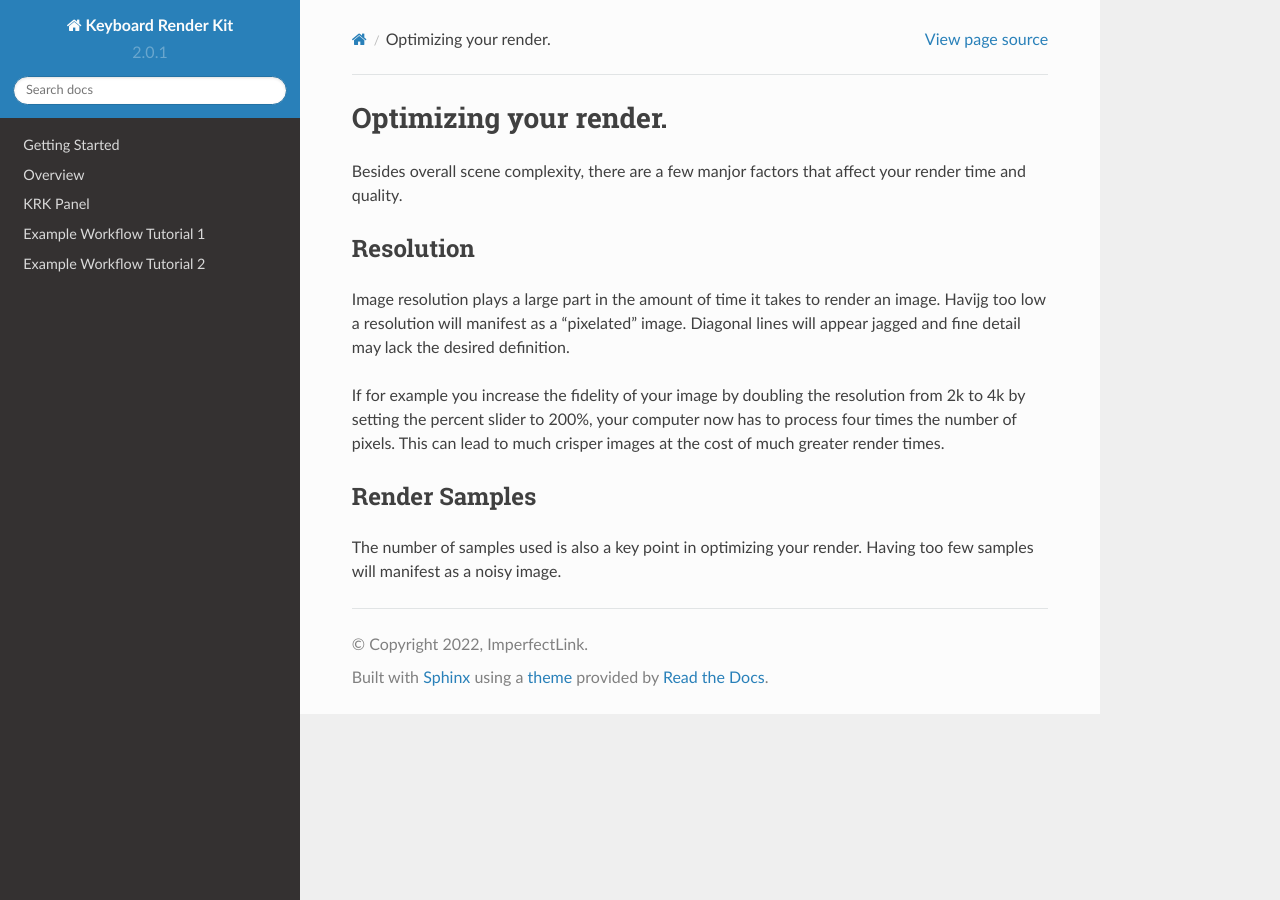
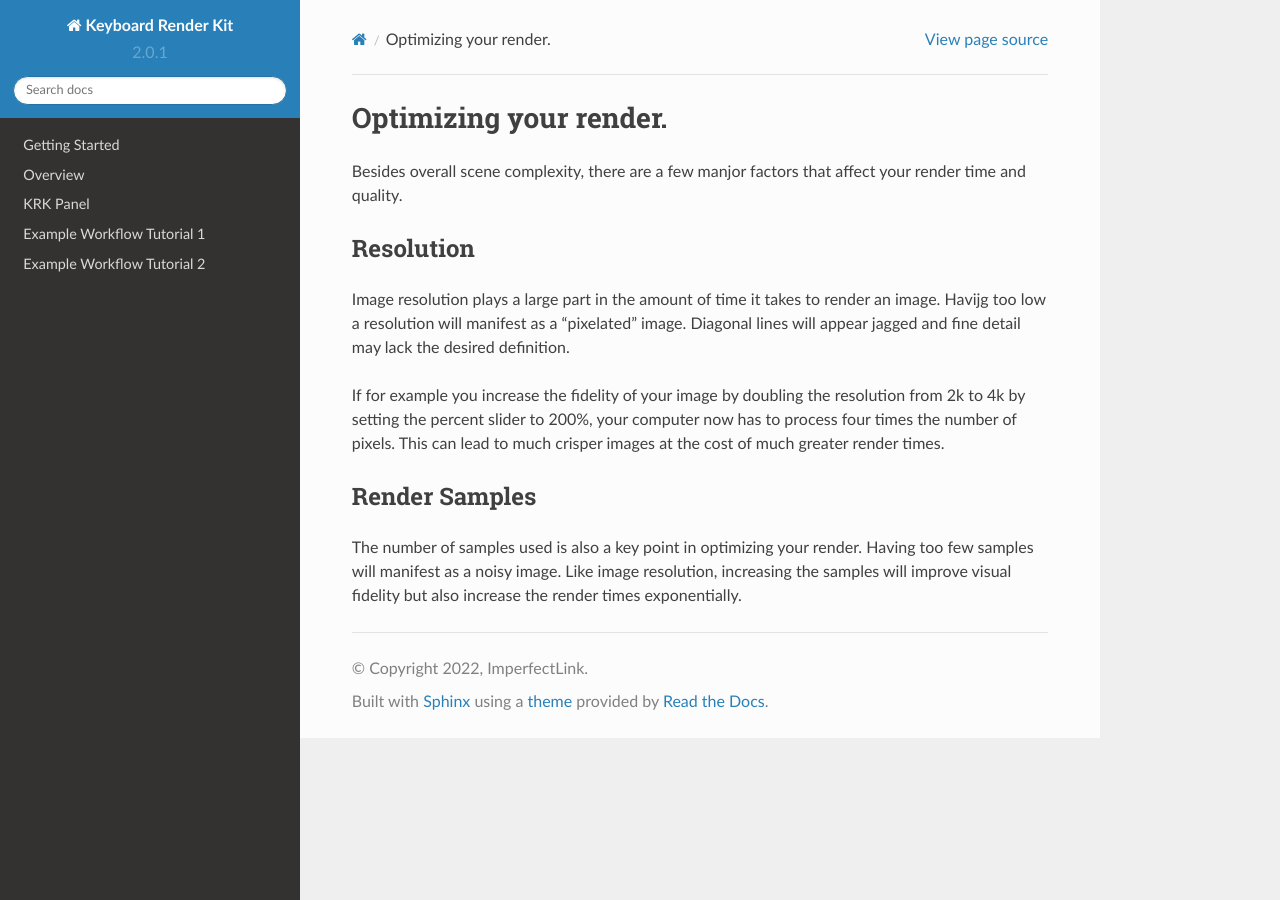
Before and after one commit to imperfectlink/KeyboardRenderKit, a Sphinx documentation site: the page built from docs/source/optimization.rst, in a window 1280 px wide. Built offline with Sphinx 7.4.7 and the Read the Docs theme 2.0.0, drawn with Linux system fonts in a browser that asks for light colours.

Commit message:
Update optimization.rst

```diff
--- a/docs/source/optimization.rst
+++ b/docs/source/optimization.rst
@@ -10,4 +10,4 @@
 
 Render Samples
 ----
-The number of samples used is also a key point in optimizing your render. Having too few samples will manifest as a noisy image.
+The number of samples used is also a key point in optimizing your render. Having too few samples will manifest as a noisy image. Like image resolution, increasing the samples will improve visual fidelity but also increase the render times exponentially.
```
